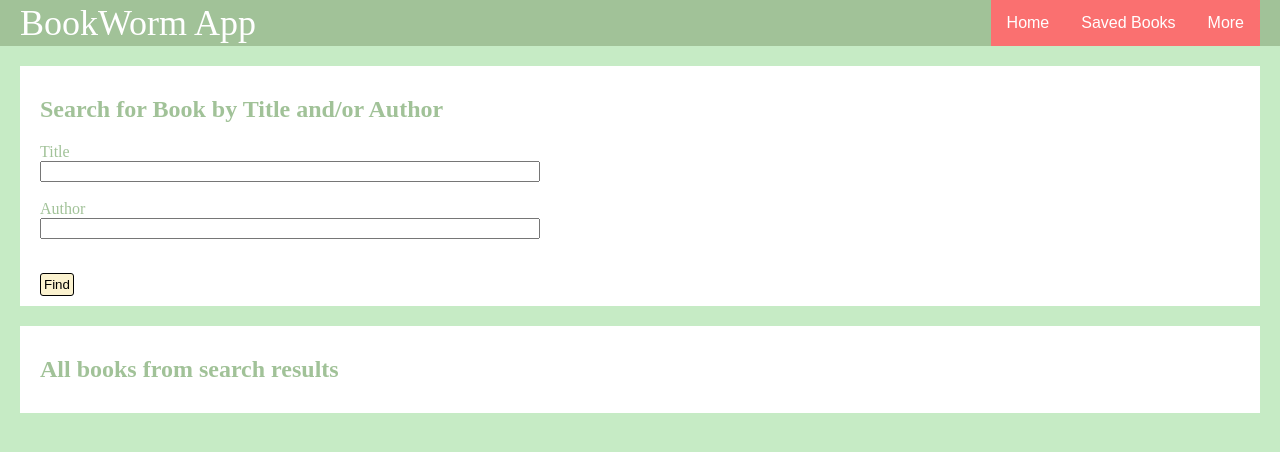
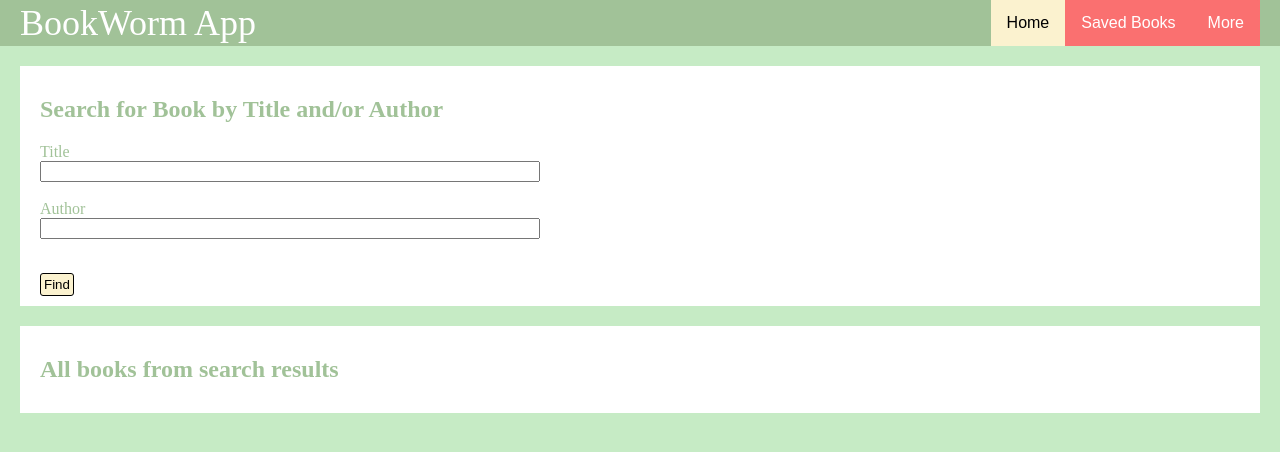
Before and after one commit to tanushreepillai/BookWormsApp, a website built with webpack: page Frontend/src/index.html in a window 1280 px wide. In both pictures the pointer is over the link "Home". Built offline with nearby package versions, Linux system fonts and the light colour scheme; some icons are missing.

Commit message:
more styling

```diff
--- a/Frontend/src/css/style.css
+++ b/Frontend/src/css/style.css
@@ -120,7 +120,8 @@
 }
 
 .navbar a:hover, .dropdown:hover .dropbtn {
-  background-color: #FA7070;
+  background-color: #FBF2CF;
+  color: black;
 }
 
 .dropdown-content {
```
